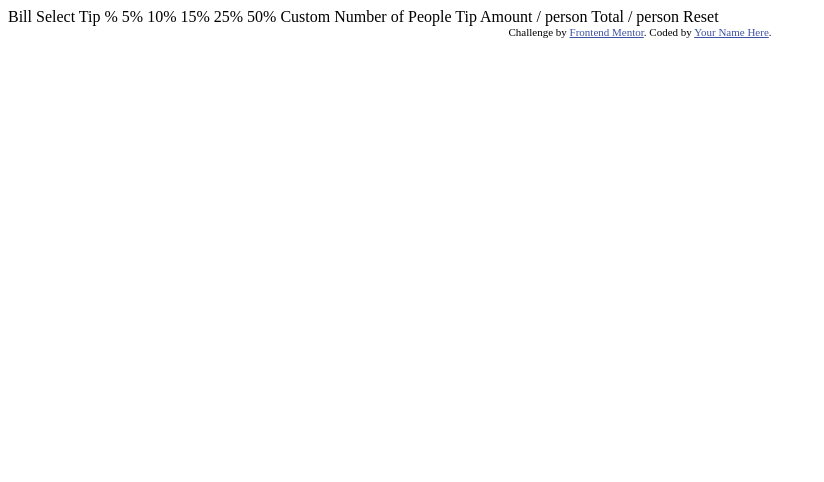
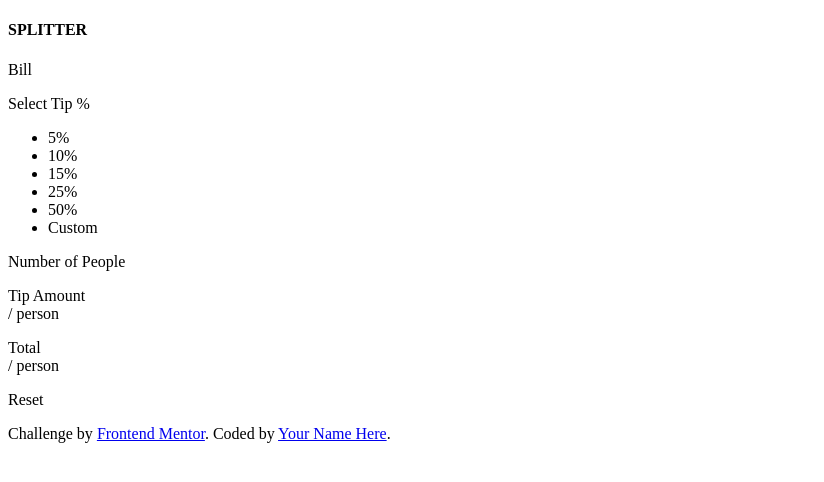
Before and after one commit to Lindo-code/tip-calculator-app, a plain HTML site: page index.html in a window 1280 px wide. Shown: the whole page, without its empty margins (0-824 px from the left). Drawn offline with Linux system fonts and the light colour scheme.

Commit message:
sorted html tags and added css file.

```diff
--- /dev/null
+++ b/Styling.css
@@ -0,0 +1,3 @@
+body {
+  background-color: cyan hsl(172, 67%, 45%);
+}
--- a/index.html
+++ b/index.html
@@ -9,33 +9,44 @@
   <title>Frontend Mentor | Tip calculator app</title>
 
   <!-- Feel free to remove these styles or customise in your own stylesheet 👍 -->
-  <style>
-    .attribution { font-size: 11px; text-align: center; }
-    .attribution a { color: hsl(228, 45%, 44%); }
-  </style>
+  <link rel="stylesheet" href="Styling.css"/>
 </head>
 <body>
-
-  Bill
-
-  Select Tip %
-  5%
-  10%
-  15%
-  25%
-  50%
-  Custom
-
-  Number of People
-
-  Tip Amount
-  / person
-
-  Total
-  / person
-
-  Reset
-
+  <div class="title">
+    <h4>SPLITTER</h4>
+  </div>
+  <div class="main">
+    <div class="left">
+      <div class="bill">
+        <p>Bill</p>
+      </div>
+      <div class="tippercent">
+        <p class="selectpercent">Select Tip %</p>
+          <ul class="percentages">
+            <li>5%</li>
+            <li>10%</li>
+            <li>15%</li>
+            <li>25%</li>
+            <li>50%</li>
+            <li class="own">Custom</li>
+          </ul>
+      </div>
+      <div class="people">
+        <p>Number of People</p>
+      </div>
+    </div>
+    <div class="right">
+      <div class="tipammount">
+        <p>Tip Amount<br>/ person</p>
+      </div>
+      <div class="total">
+        <p>Total<br>/ person</p>
+      </div>
+      <div class="reset">
+        <p>Reset</p><!--button-->
+      </div>
+    </div>
+  </div>
   <div class="attribution">
     Challenge by <a href="https://www.frontendmentor.io?ref=challenge" target="_blank">Frontend Mentor</a>.
     Coded by <a href="#">Your Name Here</a>.
```
